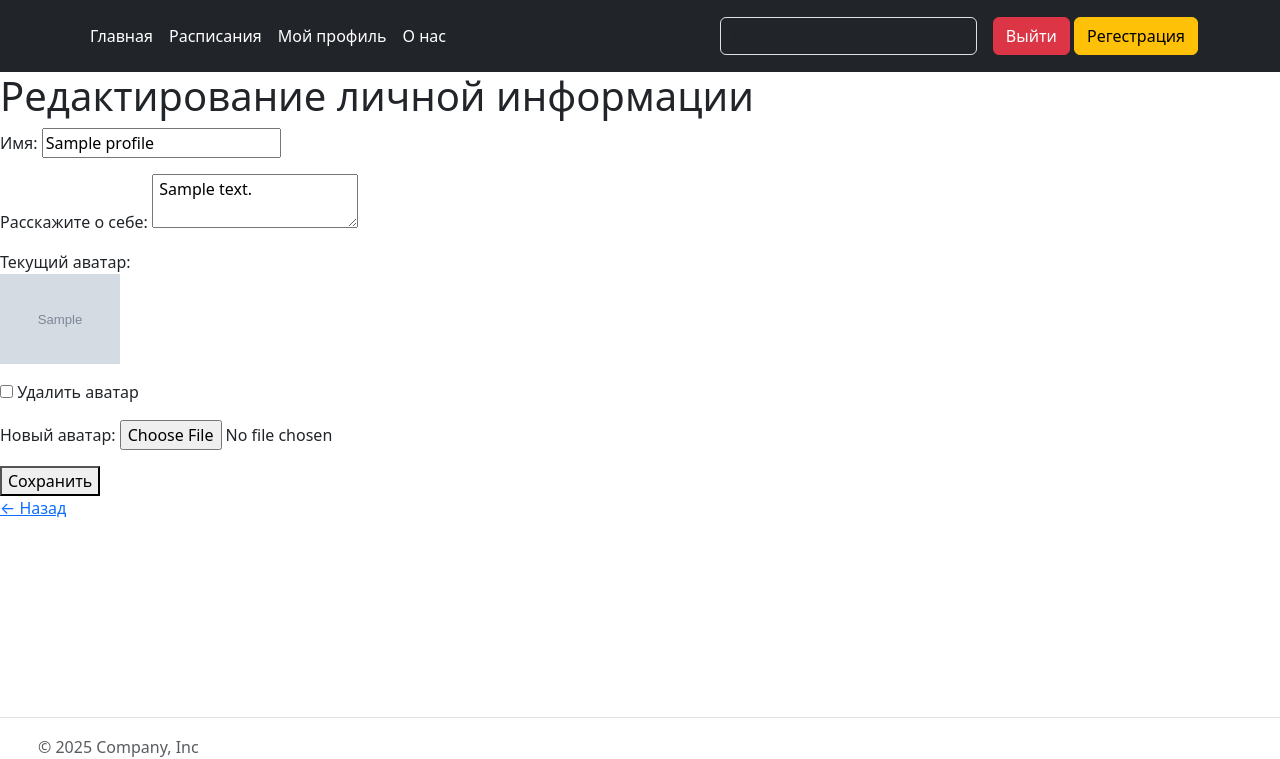
After one commit to ownermorax/Usazd, a Django app: page /user-info/edit in a window 1280 px wide. The commit adds this page. Shown: the top 759 px of the page. Run offline with Django 5.2, Linux system fonts and the light colour scheme; a user stored in the database is signed in; tables that the repository leaves empty hold one stand-in row (values such as "Sample post"); grey boxes marked "Sample" are stand-in pictures.

Commit message:
Create edit user info page(allows updating name, description; avatar upload and deletion). Fix avatar display. Fix user info page (not updating profile data).

```diff
--- a/USAZD/settings.py
+++ b/USAZD/settings.py
@@ -145,3 +145,6 @@ UNFOLD = {
     "SITE_HEADER": "Админ-панель",
     "THEME": "dark",
 }
+
+MEDIA_URL = '/media/'
+MEDIA_ROOT = BASE_DIR / 'media'
--- a/USAZD/urls.py
+++ b/USAZD/urls.py
@@ -14,6 +14,8 @@ Including another URLconf
     1. Import the include() function: from django.urls import include, path
     2. Add a URL to urlpatterns:  path('blog/', include('blog.urls'))
 """
+from django.conf import settings
+from django.conf.urls.static import static
 from django.contrib import admin
 from django.urls import path
 from main import views
@@ -24,6 +26,7 @@ urlpatterns = [
     path('', views.main, name='main'),
     path('info/', views.info, name='info'),
     path('user-info/', views.user_info, name='user_info'),
+    path('user-info/edit', views.edit_user_info, name='edit_user_info'),
     path('active-reservations/', views.active_reservations, name='active_reservations'),
     path('reservation-history/', views.reservation_history, name='reservation_history'),
     path('profile/<str:username>/', views.profile, name='profile'),
@@ -34,3 +37,5 @@ urlpatterns = [
     path('auth/', LoginView.as_view(), name='auth'),
     path('train/', views.train, name='train'),
 ]
+if settings.DEBUG:
+    urlpatterns += static(settings.MEDIA_URL, document_root=settings.MEDIA_ROOT)
--- a/main/templates/user_info.html
+++ b/main/templates/user_info.html
@@ -8,5 +8,11 @@
 <p>О себе: {% if profile.description %}{{ profile.description }}{% else %}Нет информации{% endif %}</p>
 <p>Дата регистрации: {{ user.date_joined|date:"d.m.Y" }}</p>
 <p>Последний вход: {{ user.last_login|date:"d.m.Y H:i" }}</p>
+<div style="text-align: left;">
+    <a href="{% url 'edit_user_info' %}" style="text-decoration: none; font-size: 32px;" title="Изменить">
+        📝
+    </a>
+    <div style="font-size: 15px;">Изменить</div>
+</div>
 <a href="{% url 'profile' user.username %}">← Назад</a>
 {% endblock %}
--- /dev/null
+++ b/main/templates/user_info_edit.html
@@ -0,0 +1,34 @@
+{% extends "base.html" %}
+
+{% block content %}
+<h1>Редактирование личной информации</h1>
+<form method="post" enctype="multipart/form-data">
+    {% csrf_token %}
+    <p> Имя:
+        <input type="text" name="name" value="{{ profile.name }}">
+    </p>
+
+    <p> Расскажите о себе:
+        <textarea name="description"> {{ profile.description }} </textarea>
+    </p>
+    {% if profile.avatar %}
+    <p>
+        Текущий аватар: <br>
+        <img src="{{ profile.avatar.url }}" width="120">
+    </p>
+    <p>
+        <label>
+            <input type="checkbox" name="delete_avatar">
+            Удалить аватар
+        </label>
+    </p>
+    {% endif %}
+    <p>
+        Новый аватар:
+        <input type="file" name="avatar">
+    </p>
+
+    <button type="submit">Сохранить</button>
+</form>
+<a href="{% url 'profile' user.username %}">← Назад</a>
+{% endblock %}
--- a/main/views/__init__.py
+++ b/main/views/__init__.py
@@ -8,3 +8,4 @@ from .timetable_page import *
 from .timtable_header_page import *
 from .train_page import *
 from .user_info_page import *
+from .user_info_edit_page import *
--- /dev/null
+++ b/main/views/user_info_edit_page.py
@@ -0,0 +1,27 @@
+from django.shortcuts import render, redirect
+
+def edit_user_info(request):
+    """
+    Изменяет личные данные пользователя.
+
+    Обрабатывает POST-запрос и обновляет поля модели Profile: имя, описание, аватар.
+
+    :param request: HTTP запрос
+    :type request: HttpRequest
+    :returns: ответ с шаблоном 'user_info_edit.html'
+    :rtype: HttpResponse
+    """
+    profile = request.user.profile
+    if request.method == "POST":
+        profile.name = request.POST.get("name", profile.name)
+        profile.description = request.POST.get("description", profile.description)
+        if request.POST.get("delete_avatar"):
+            profile.avatar.delete(save=False)
+            profile.avatar = None
+        if "avatar" in request.FILES:
+            profile.avatar = request.FILES["avatar"]
+
+        profile.save()
+
+        return redirect("profile", request.user.username)
+    return render(request, "user_info_edit.html", {"profile": profile})
--- a/main/views/user_info_page.py
+++ b/main/views/user_info_page.py
@@ -1,4 +1,5 @@
 from django.shortcuts import render
+from main.models import Profile
 
 def user_info(request):
     """
@@ -11,4 +12,5 @@ def user_info(request):
     :returns: HTTP ответ с шаблоном user_info.html
     :rtype: HttpResponse
     """
-    return render(request, 'user_info.html')
+    profile, _ = Profile.objects.get_or_create(user=request.user)
+    return render(request, 'user_info.html', {'profile':profile})
```
Also changed, not shown: main/templates/profile.html (+4 -7 lines), avatars/OSc0ePvC7oy5f9qvtzOqbCz7FHUrE5Hk.jpg.jpg (added).
